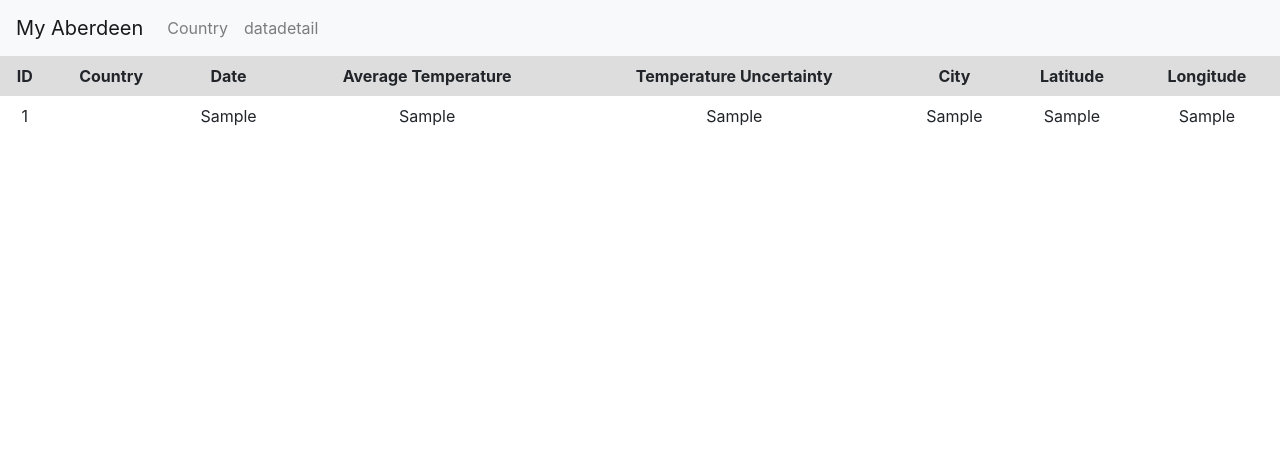
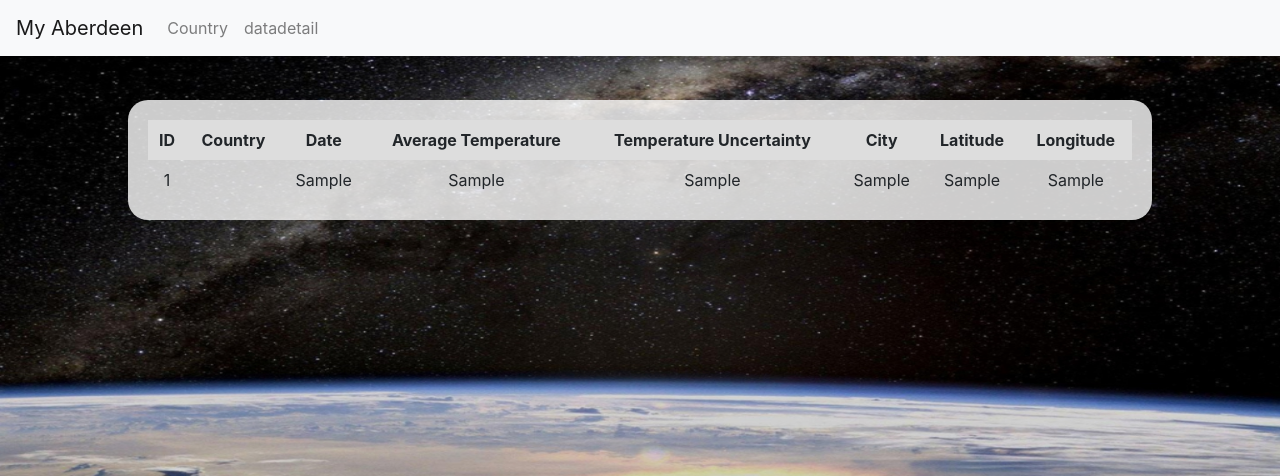
Before and after one commit to lrh500/Assessment, a Django app: page /global_tem_list/ in a window 1280 px wide. Shown: the top 476 px of the page. Run offline with Django 3.2, Linux system fonts and the light colour scheme; tables that the repository leaves empty hold one stand-in row (values such as "Sample post"); some libraries are stand-ins or nearby versions.

Commit message:
change all html style

```diff
--- a/climate_change/templates/climate_change/country_list.html
+++ b/climate_change/templates/climate_change/country_list.html
@@ -1,4 +1,4 @@
-{{% load static %}
+{% load static %}
 <!DOCTYPE html>
 <html lang="en">
 <head>
@@ -11,7 +11,8 @@
     body {
         background-image: url("{% static 'preview.jpg' %}");
         background-repeat: no-repeat;
-        background-size: cover;
+        background-size: 100% 100%;
+        background-attachment:fixed;
     }
     #title {
       margin-top: 80px;
--- a/climate_change/templates/climate_change/global_tem_list.html
+++ b/climate_change/templates/climate_change/global_tem_list.html
@@ -1,3 +1,4 @@
+{% load static %}
 <!DOCTYPE html>
 <html lang="en">
 <head>
@@ -9,7 +10,7 @@
     <title>global_tem_list</title>
 </head>
 <body>
-    <nav class="navbar navbar-expand-lg navbar-light bg-light">
+    <nav class="navbar navbar-expand-lg navbar-light bg-light fixed-top">
     <a class="navbar-brand" href="#">My Aberdeen</a>
     <button class="navbar-toggler" type="button" data-toggle="collapse" data-target="#navbarNav" aria-controls="navbarNav" aria-expanded="false" aria-label="Toggle navigation">
         <span class="navbar-toggler-icon"></span>
@@ -22,16 +23,30 @@
             <li class="nav-item">
                 <a class="nav-link" href="global_tem_changes">datadetail</a>
             </li>
-        <li class="nav-item dropdown">
-        </li>
         </ul>
     </div>
 </nav>
     <style>
+      body {
+        background-image: url("{% static 'preview.jpg' %}");
+        background-repeat: no-repeat;
+        background-size: 100% 100%;
+        background-attachment:fixed;
+      }
+    .table-container {
+          margin-top: 100px;
+          width: 80%;
+          margin-left: auto;
+          margin-right: auto;
+          border-radius: 20px;
+          background-color: rgba(255, 255, 255, 0.8);
+          padding: 20px;
+        }
       table {
 			border-collapse: collapse;
 			width: 100%;
 		}
+
 		th, td {
 			padding: 8px;
 			text-align: center;
@@ -41,7 +56,9 @@
 		}
 		tr:nth-child(even){background-color: #f2f2f2}
     </style>
+
 {% block content %}
+  <div class="table-container">
   <div style="text-align: center;">
     <table>
       <thead>
@@ -72,6 +89,7 @@
       </tbody>
     </table>
   </div>
+</div>
 {% endblock %}
 
 
```
Also changed, not shown: climate_change/templates/climate_change/check_by_date.html (+18 -0 lines), climate_change/templates/climate_change/country_by_name.html (+18 -0 lines), climate_change/templates/climate_change/global_tem_change.html (+19 -4 lines). Lines whose indentation alone changed are shown as unchanged.
